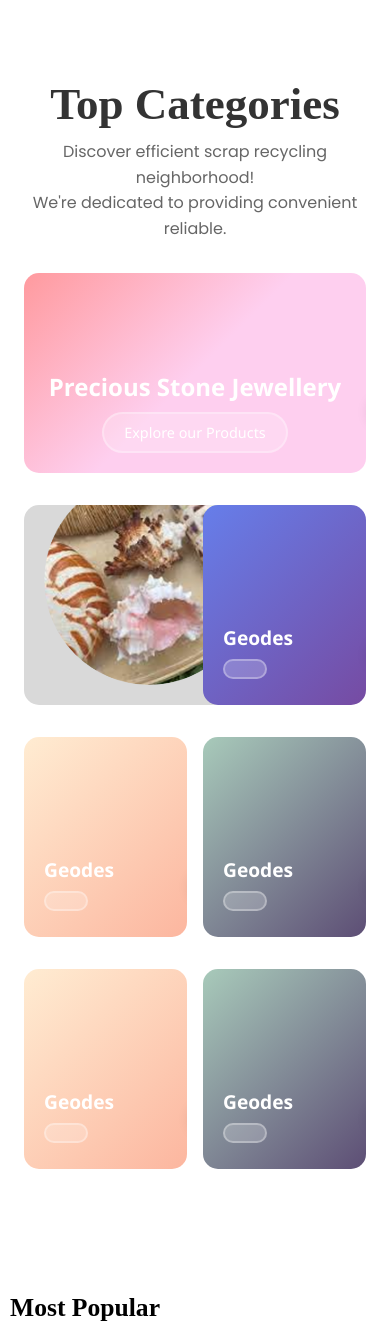
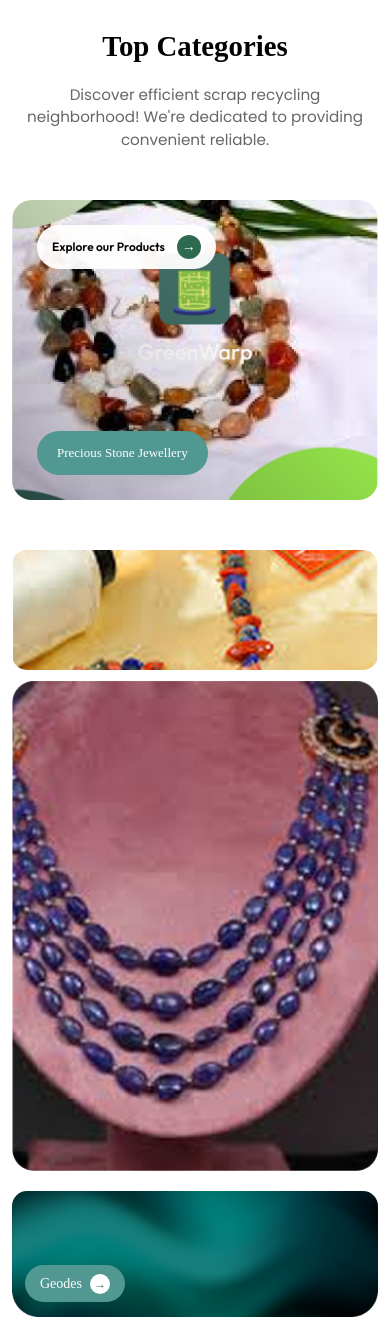
Before and after one commit to saroonk/softverses-project-1, a plain HTML site: page index.html in a window 390 px wide. Shown: the part 1820-3141 px from the top of the page. Drawn offline with nearby package versions, Linux system fonts and the light colour scheme; a web font is replaced by a local one.

Commit message:
product page added

```diff
--- a/index.css
+++ b/index.css
@@ -971,8 +971,8 @@
 .most-popular-section .products-container {
     position: relative;
     overflow: hidden;
-    padding-left: 15px;
-    margin-left: 100px;
+    /* padding-left: 15px; */
+    margin-left: 20px;
     /* font-family: 'Libre Baskerville', serif; */
 }
 
@@ -1368,188 +1368,376 @@
 /* categoryy??????????????????????????????????/ */
 
 
-
-
-
-.category .category-card {
-            position: relative;
-            border-radius: 15px;
-            overflow: hidden;
-            height: 200px;
-            /* background: linear-gradient(135deg, #667eea 0%, #764ba2 100%); */
-            cursor: pointer;
-            transition: transform 0.3s ease, box-shadow 0.3s ease;
-        }
-
-        .category-card:hover {
-            transform: translateY(-5px);
-            box-shadow: 0 10px 25px rgba(0,0,0,0.15);
-        }
-
-        .main-category {
-            height: 420px;
-        }
-
-        .small-category {
-            height: 200px;
-        }
-
-        .category-overlay {
-            position: absolute;
-            bottom: 0;
-            left: 0;
-            right: 0;
-            /* background: linear-gradient(transparent, rgba(0,0,0,0.7)); */
-            padding: 30px 20px 20px;
-            color: white;
-        }
-
-        .category-title {
-            font-size: 1.5rem;
-            font-weight: 600;
-            margin: 0;
-
-        }
-
-        .small-category .category-title {
-            font-size: 1.2rem;
-        }
-
-        .category .explore-btn {
-            background: rgba(255,255,255,0.2);
-            border: 2px solid rgba(255,255,255,0.3);
-            color: white;
-            border-radius: 50px;
-            padding: 8px 20px;
-            text-decoration: none;
-            font-size: 0.9rem;
-            font-weight: 500;
-            transition: all 0.3s ease;
-            display: inline-flex;
-            align-items: center;
-            gap: 8px;
-            margin-top: 10px;
-        }
-
-        .category .explore-btn:hover {
-            background: rgba(255,255,255,0.3);
-            border-color: rgba(255,255,255,0.5);
-            color: white;
-            text-decoration: none;
-        }
-
-        .category .arrow-icon {
-            width: 20px;
-            height: 20px;
-            background: rgba(255,255,255,0.3);
-            border-radius: 50%;
-            display: flex;
-            align-items: center;
-            justify-content: center;
-            font-size: 12px;
-        }
-
-        .category .section-header {
-            margin-bottom: 2rem;
-        }
-
-        .category .section-title {
-            font-size: 63px;
-            font-weight: 700;
-            color: #333;
-            margin-bottom: 0.5rem;
-            font-family: 'Volkhov', serif;
-
-        }
-
-        .category .section-subtitle {
-            color: #666;
-            font-size: 1rem;
-            line-height: 1.6;
-            font-family: 'Poppins', sans-serif;
-        }
-
-
-        .category-precious-stone {
-            background: linear-gradient(135deg, #ff9a9e 0%, #fecfef 50%, #fecfef 100%);
-        }
-
-.category-geodes-1 {
-    background-color:#D9D9D9;
+.category-section .main-container {
+    width: 100%;
+    padding-right: 15px;
+    padding-left: 15px;
+    margin-right: auto;
+    margin-left: auto;
+    max-width: 1140px;
+}
+
+.category-section .header-section {
+    display: flex;
+    justify-content: space-between;
+    align-items: center;
+    margin-bottom: 30px;
+    gap: 40px;
+}
+
+.category-section .title-section h1 {
+    font-size: 3.5rem;
+    font-weight: 700;
+    color: #000;
+    margin: 0;
+    line-height: 1.2;
+    font-family: 'Volkhov', serif;
+}
+
+.category-section .description-section {
+    max-width: 400px;
+    flex-shrink: 0;
+}
+
+.category-section .description-section p {
+    color: #666;
+    font-size: 0.95rem;
+    line-height: 1.5;
+    margin: 0;
+    font-family: 'Poppins', sans-serif;
+}
+
+.category-section .content-wrapper {
+    display: flex;
+    gap: 30px;
+    align-items: flex-start;
+    flex-wrap: wrap;
+}
+
+.category-section .left-section {
+    flex: 1;
+    min-width: 300px;
+}
+
+.category-section .main-image-container {
+    position: relative;
+    width: 100%;
+    height: 450px;
+    overflow: hidden;
+}
+
+.category-section .main-image {
+    width: 100%;
+    height: 100%;
+    background-image: url('images/Frame 1000011653.png');
+    background-size: cover;
+    background-position: center;
+    border-radius: 20px;
+    position: relative;
+}
+
+.category-section .main-image::before {
+    content: '';
+    position: absolute;
+    inset: 0;
+    background: linear-gradient(45deg, rgba(0,0,0,0.3), transparent 60%);
+    border-radius: 20px;
+}
+
+.category-section .explore-button {
+    position: absolute;
+    top: 25px;
+    left: 25px;
+    background: rgba(255, 255, 255, 0.95);
+    color: #050505;
+    border: none;
+    padding: 12px 20px;
+    border-radius: 25px;
+    font-weight: 600;
+    font-size: 18px;
+    display: flex;
+    align-items: center;
+    gap: 12px;
+    z-index: 2;
+    cursor: pointer;
+    transition: 0.3s ease;
+    font-family: 'Outfit', sans-serif;
+}
+
+.category-section .explore-button:hover {
+    background: white;
+    transform: translateY(-2px);
+    box-shadow: 0 5px 15px rgba(0,0,0,0.2);
+}
+
+.category-section .arrow-circle {
+    background: #2d6a4f;
+    color: white;
+    width: 28px;
+    height: 28px;
     border-radius: 50%;
-    width: 250px;
-    height: 250px;
     display: flex;
     align-items: center;
     justify-content: center;
+    font-size: 16px;
+    font-weight: bold;
+}
+
+.category-section .main-title {
+    position: absolute;
+    bottom: 25px;
+    left: 25px;
+    background: #529892;
+    color: white;
+    padding: 15px 25px;
+    border-radius: 25px;
+    font-size: 18px;
+    font-weight: 500;
+    z-index: 2;
+    transition: 0.3s ease;
+    font-family: 'Libre Caslon Text', serif;
+}
+
+.category-section .main-title:hover {
+    background: #2d6a4f;
+    transform: translateY(-2px);
+}
+
+.category-section .right-section {
+    flex: 1;
+    min-width: 300px;
+}
+
+.category-section .image-grid {
+    display: flex;
+    flex-direction: column;
+    gap: 20px;
+    font-family: 'Libre Caslon Text', serif;
+}
+
+.category-section .row-1,
+.category-section .row-2,
+.category-section .row-3 {
+    display: flex;
+    gap: 15px;
+}
+
+.category-section .circle-item {
+    width: 150px;
+    height: 130px;
     overflow: hidden;
-}
-
- .category-geodes-1.category-overlay {
-    width: 210px;
-    height: 210px;
+    flex-shrink: 0;
+    display: flex;
+    align-items: center;
+    justify-content: center;
     border-radius: 50%;
-    overflow: hidden;
-}
-
-.category-geodes-1 .category-overlay img {
+}
+
+
+.category-section .circle-item img {
     width: 100%;
     height: 100%;
     object-fit: cover;
+    border-radius: inherit;
+}
+
+/* .category-section .rect-item-1,
+.category-section .large-rect-item,
+.category-section .small-rect-item {
+    border-radius: 15px;
+    overflow: hidden;
+} */
+
+.category-section .rect-item-1 {
+    flex: 1;
+    height: 130px;
+}
+
+.category-section .large-rect-item {
+    flex: 2;
+    height: 150px;
+}
+
+.category-section .small-rect-item {
+    flex: 1;
+    height: 150px;
+}
+
+.category-section .image-item {
+    position: relative;
+    overflow: hidden;
+    cursor: pointer;
+    transition: transform 0.3s ease;
+
+
+}
+
+.category-section .image-item:hover {
+    transform: translateY(-3px);
+}
+
+.category-section .image-item img {
+    width: 100%;
+    height: 100%;
+    object-fit: cover;
+    object-position: center;
+    display: block;
+    border-radius: 15px;
+
+}
+
+.category-section .image-button {
+    position: absolute;
+    bottom: 15px;
+    left: 15px;
+    background: #529892;
+    color: white;
+    padding: 8px 15px;
+    border-radius: 20px;
+    font-weight: 500;
+    font-size: 14px;
+    display: flex;
+    align-items: center;
+    gap: 8px;
+    border: none;
+    cursor: pointer;
+    transition: all 0.3s ease;
+    margin-left: 10px;
+}
+
+.category-section .image-button:hover {
+    background: #2d6a4f;
+    transform: translateY(-2px);
+}
+
+.category-section .image-button::after {
+    content: '→';
+    background: white;
+    color: #2d6a4f;
+    width: 20px;
+    height: 20px;
     border-radius: 50%;
-}
-
-
-        .category-geodes-2 {
-            background: linear-gradient(135deg, #667eea 0%, #764ba2 100%);
-        }
-
-        .category-geodes-3 {
-            background: linear-gradient(135deg, #ffecd2 0%, #fcb69f 100%);
-        }
-
-        .category-geodes-4 {
-            background: linear-gradient(135deg, #a8caba 0%, #5d4e75 100%);
-        }
-
-                .category-geodes-5 {
-            background: linear-gradient(135deg, #ffecd2 0%, #fcb69f 100%);
-        }
-
-        .category-geodes-6 {
-            background: linear-gradient(135deg, #a8caba 0%, #5d4e75 100%);
-        }
-
-        @media (max-width: 768px) {
-            .main-category {
-                height: 300px;
-                margin-bottom: 1rem;
-            }
-
-            .small-category {
-                height: 180px;
-                margin-bottom: 1rem;
-            }
-
-            .section-title {
-                font-size: 50px;
-            }
-        }
-
-        @media (max-width: 576px) {
-            .category-card {
-                height: 200px;
-            }
-
-            .main-category {
-                height: 250px;
-            }
-
-            .small-category {
-                height: 160px;
-            }
-
-            .category .section-title {
-                font-size: 45px;
-            }
-        }
+    display: flex;
+    align-items: center;
+    justify-content: center;
+    font-size: 12px;
+    font-weight: bold;
+}
+
+
+@media (min-width: 993px) {
+    .category-section .circle-item {
+        border-radius: 50% !important;
+    }
+}
+
+
+
+@media (max-width: 992px) {
+    .category-section .content-wrapper {
+        flex-direction: column;
+    }
+
+    .category-section .left-section,
+    .category-section .right-section {
+        width: 100%;
+    }
+
+    .category-section .right-section {
+        margin-top: 20px;
+    }
+
+    .category-section .image-grid {
+        height: auto;
+    }
+
+    .category-section .row-1,
+    .category-section .row-2,
+    .category-section .row-3 {
+        height: auto;
+        flex-direction: row;
+        flex-wrap: wrap;
+    }
+
+    .category-section .circle-item {
+        width: 150px;
+        height: 130px;
+        border-radius: 50%;
+    }
+
+    .category-section .rect-item-1,
+    .category-section .large-rect-item,
+    .category-section .small-rect-item {
+        width: 100%;
+        height: 150px;
+        border-radius: 15px;
+    }
+}
+
+@media (max-width: 768px) {
+    .category-section .header-section {
+        flex-direction: column;
+        gap: 20px;
+        text-align: center;
+    }
+
+    .category-section .title-section h1 {
+        font-size: 2rem;
+    }
+
+    .category-section .main-image-container {
+        height: 350px;
+    }
+
+    .category-section .row-1,
+    .category-section .row-2,
+    .category-section .row-3 {
+        flex-direction: column;
+        height: auto;
+        gap: 10px;
+    }
+
+    .category-section .circle-item,
+    .category-section .rect-item-1,
+    .category-section .large-rect-item,
+    .category-section .small-rect-item {
+        width: 100%;
+        height: 120px;
+        border-radius: 15px !important;
+    }
+}
+
+@media (max-width: 576px) {
+    .category-section .title-section h1 {
+        font-size: 1.8rem;
+    }
+
+    .category-section .main-image-container {
+        height: 300px;
+    }
+
+    .category-section .explore-button {
+        padding: 10px 15px;
+        font-size: 12px;
+    }
+
+    .category-section .arrow-circle {
+        width: 24px;
+        height: 24px;
+        font-size: 14px;
+    }
+
+    .category-section .main-title {
+        font-size: 13px;
+        padding: 12px 20px;
+    }
+
+    .category-section .circle-item,
+    .category-section .rect-item-1,
+    .category-section .large-rect-item,
+    .category-section .small-rect-item {
+        width: 100%;
+        height: 120px;
+        border-radius: 15px !important;
+    }
+}
--- a/index.html
+++ b/index.html
@@ -200,7 +200,84 @@
 
 
 
-    <section class="category">
+
+
+
+
+
+
+
+
+<section class="category-section">
+    <div class="container">
+
+        <div class="row header-section mb-5">
+            <div class="col-lg-6 title-section">
+                <h1>Top Categories</h1>
+            </div>
+            <div class="col-lg-6 description-section">
+                <p>Discover efficient scrap recycling neighborhood! We're dedicated to providing convenient reliable.</p>
+            </div>
+        </div>
+
+        <div class="row content-wrapper">
+
+            <div class="col-lg-6 left-section">
+                <div class="main-image-container">
+                    <div class="main-image">
+                        <button class="explore-button">
+                            Explore our Products
+                            <span class="arrow-circle">→</span>
+                        </button>
+                        <div class="main-title">
+                            Precious Stone Jewellery
+                        </div>
+                    </div>
+                </div>
+            </div>
+
+
+            <div class="col-lg-6 right-section">
+                <div class="image-grid">
+
+                    <div class="row row-1">
+                        <div class="col-6  circle-item">
+                            <img src="images/image (11).png" alt="Geode">
+                        </div>
+                        <div class="col-6 image-item rect-item-1">
+                            <img src="images/image (10).png" alt="Geode">
+                        </div>
+                    </div>
+
+                    <div class="row row-2">
+                        <div class="col-8 image-item large-rect-item">
+                            <img src="images/image (7).png" alt="Geode">
+                            <button class="image-button">Geodes</button>
+                        </div>
+                        <div class="col-4 image-item small-rect-item">
+                            <img src="images/image (8).png" alt="Geode">
+                            <button class="image-button">Geodes</button>
+                        </div>
+                    </div>
+
+
+                    <div class="row row-3">
+                        <div class="col-8 image-item large-rect-item">
+                            <img src="images/image (9).png" alt="Geode">
+                            <button class="image-button">Geodes</button>
+                        </div>
+                        <div class="col-4 image-item small-rect-item">
+                            <img src="images/Toobah_Logo 1.png" alt="Geode">
+                            <button class="image-button">Geodes</button>
+                        </div>
+                    </div>
+                </div>
+            </div>
+        </div>
+
+    </div>
+</section>
+    <!-- <section class="category">
 
         <div class="container-fluid py-5">
             <div class="container">
@@ -237,11 +314,11 @@
                             <div class="col-6">
                                 <div class="category-card small-category category-geodes-1">
                                     <div class="category-overlay">
-                                        <!-- <h4 class="category-title">Geodes</h4> -->
+                                        <h4 class="category-title">Geodes</h4> -->
                                         <!-- <a href="#" class="explore-btn">
                                             <span class="arrow-icon">→</span>
                                         </a> -->
-                                        <img src="images/Group 3.png" alt="">
+                                        <!-- <img src="images/Group 3.png" alt="">
                                     </div>
                                 </div>
                             </div>
@@ -305,14 +382,14 @@
             </div>
         </div>
 
-    </section>
+    </section> -->
 
 
 
 
     <section class="most-popular-section">
         <!-- <div class="container-fluid"> -->
-            <!-- Section Header -->
+
             <div class="container section-header">
                 <div class="section-content">
                     <div class="section-title">
@@ -491,13 +568,6 @@
 
 
 
-    <!-- <div class="container-fluid p-5" style="background: #f8f9fa; min-height: 500px;">
-        <div class="text-center">
-            <h2 class="mb-4" style="color: #5fb3b3;">Welcome to Toobah</h2>
-            <p class="lead">Your responsive e-commerce header is ready!</p>
-            <p>Try resizing the window to see the mobile responsive design in action.</p>
-        </div>
-    </div> -->
 
 
 
@@ -760,7 +830,6 @@
       </div>
     </div>
 
-    <!-- Column 2 -->
     <div class="col-6 col-md-3 col-lg-2 mb-4 footer-column">
       <h6 class="fw-bold">Support</h6>
       <ul class="list-unstyled small">
```
Also changed, not shown: product.css (+26 -13 lines), product.html (+20 -28 lines).
